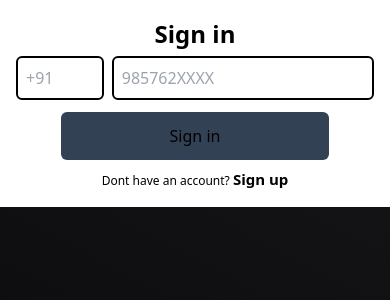
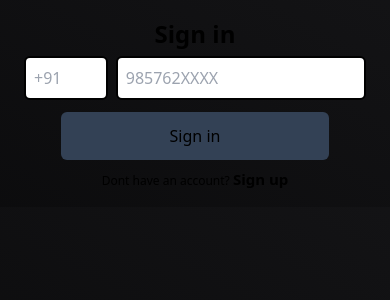
Before and after one commit to ishk9/getYourDiet, a Next.js app in the folder client/: page /Signin in a window 390 px wide. Shown: the top 300 px of the page. Built offline with nearby package versions, Linux system fonts and the light colour scheme.

Commit message:
Style: Fixed responsiveness!

```diff
--- a/client/app/Signin/page.js
+++ b/client/app/Signin/page.js
@@ -6,10 +6,10 @@ import useStore from '../store';
 function SigninPage() {
     const {setOpenSignInModal} = useStore();
     return (
-        <div className="h-full w-full p-4 flex flex-col justify-evenly items-center bg-white">
+        <div className="h-full w-full p-4 flex flex-col justify-evenly items-center">
             <h1 className='text-black text-[24px] font-semibold'>Sign in</h1>
 
-            <div className='flex w-full justify-center items-center'>
+            <div className='flex w-full justify-center items-center px-2'>
                 <input className='my-1 w-1/4 p-2 rounded-md text-black mr-2 border-2 border-black hover:-translate-y-0.5' placeholder='+91' />
                 <input className='my-1 w-3/4 p-2 rounded-md text-black border-2 border-black hover:-translate-y-0.5' placeholder='985762XXXX' />
             </div>
```
